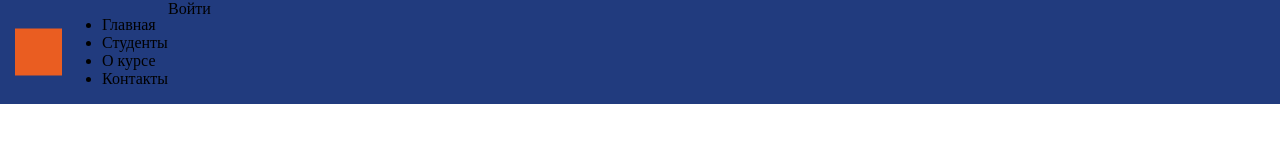
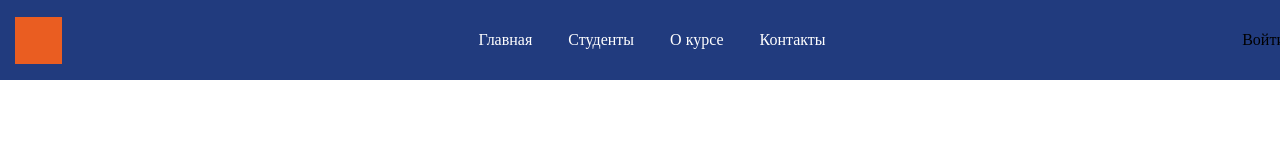
Before and after one commit to anastasyavlas/university-maket, a plain HTML site: page index.html in a window 1280 px wide. Drawn offline with Linux system fonts and the light colour scheme.

Commit message:
Stylized except button

```diff
--- a/css/style.css
+++ b/css/style.css
@@ -3,12 +3,41 @@
 }
 
 .header{
+    display: flex;
     min-height: 80px;
+    width: 1300px;
     background-color: #213B7E;
-    display: flex;
     box-sizing: border-box;
-    width: 1300px;
     margin: 0 auto;
     padding: 0 15px;
+    justify-content: space-between;
+    align-items: center;
+    }
 
-}
+    .site-logo{
+
+    }
+
+    .site-menu{
+    display: flex;
+    align-self: stretch;
+    padding: 0;
+    margin: 0;
+    list-style: none;
+    }
+
+    .site-menu > li {
+        display: flex;
+    }
+
+    .menu-link{
+        display: flex;
+        align-items: center;
+        padding: 0 18px;
+        background-color: #213B7E;
+        color: #FFFFFF;
+    }
+
+    .login-button{
+
+    }
--- a/index.html
+++ b/index.html
@@ -9,14 +9,14 @@
 </head>
 <body class="page">
    <header class="header">
-    <img src="img/logo.svg">
-    <ul>
-        <li><a>Главная</a></li>
-        <li><a>Студенты</a></li>
-        <li><a>О курсе</a></li>
-        <li><a>Контакты</a></li>
+    <img class="site-logo" src="img/logo.svg">
+    <ul class="site-menu">
+        <li><a class="menu-link">Главная</a></li>
+        <li><a class="menu-link">Студенты</a></li>
+        <li><a class="menu-link">О курсе</a></li>
+        <li><a class="menu-link">Контакты</a></li>
     </ul>
-    <a>Войти</a>
+    <a class="login-button">Войти</a>
    </header>
 
 </body>
```
